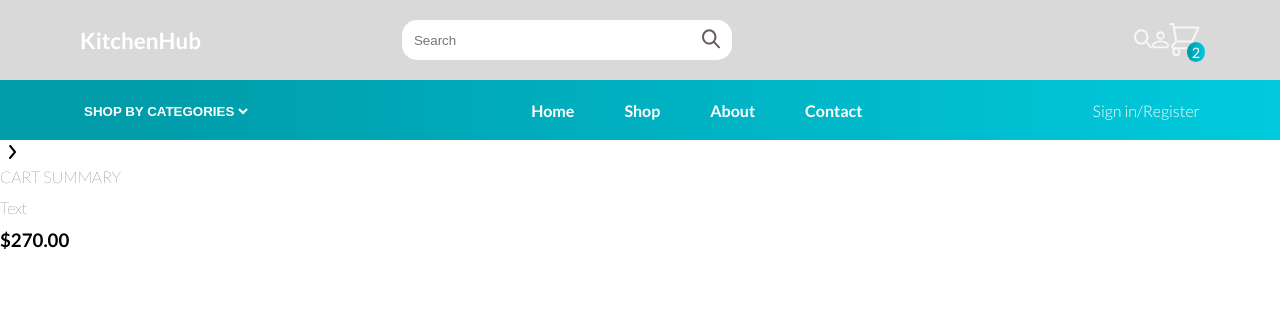
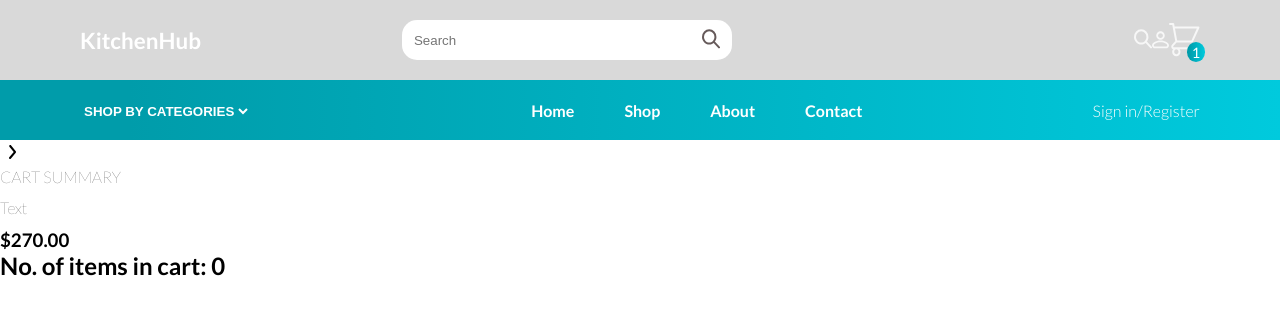
Before and after one commit to TORY-SKY/KITCHENHUB, a React (Vite) app: page /cartpage in a window 1280 px wide. Shown: the top 314 px of the page. Built offline with nearby package versions, Linux system fonts and the light colour scheme; a web font is replaced by a local one.

Commit message:
typescript eror fixed. now im faced with log-script error

```diff
--- a/src/components/Home.tsx
+++ b/src/components/Home.tsx
@@ -6,14 +6,14 @@ import card3 from "../assets/products/payment_icon3.png";
 import Navigationbar from "./Navbar/Navigationbar";
 import { useState } from "react";
 import { useProducts, Product } from "./ContextAPI/ContextProvider";
-import { ProductCardProps } from "./ProductInterface";
 
-const { dispatch } = useProducts;
-const addToCart = (product: Product) => {
-  dispatch({ type: "ADD_TO_CART", payload: product });
-};
 const Home: React.FC = () => {
   // const [products, setProducts] = useState([]);
+  const { state, dispatch } = useProducts();
+  const addToCart = (product: Product) => {
+    dispatch({ type: "ADD_TO_CART", payload: product });
+    console.log(state.cart);
+  };
   const [productState, setproductState] = useState(Products);
 
   const handleScrollUp = () => {
--- a/src/components/Navbar/Navigationbar.tsx
+++ b/src/components/Navbar/Navigationbar.tsx
@@ -1,6 +1,5 @@
 import { createContext, useContext } from "react";
 import { Link } from "react-router-dom";
-import ContextProvider from "../ContextAPI/ContextProvider";
 
 const Navigationbar = () => {
   return (
@@ -81,7 +80,7 @@ const Navigationbar = () => {
               />
             </svg>
 
-            <span className="cart-counter">2</span>
+            <span className="cart-counter">{1}</span>
           </div>
         </Link>
       </div>
--- a/src/components/ProductCart.tsx
+++ b/src/components/ProductCart.tsx
@@ -1,6 +1,9 @@
+import { useProducts } from "./ContextAPI/ContextProvider";
 import Navigationbar from "./Navbar/Navigationbar";
 
 const ProductCart = () => {
+  const { state } = useProducts();
+
   // const { id, category, image, price } = props.data;
   // // console.log(id);
   return (
@@ -29,6 +32,7 @@ const ProductCart = () => {
             <div className="total-price-container">
               <p className="total-text">Text</p>
               <h3>$270.00</h3>
+              <h1>No. of items in cart: {state.cart.length}</h1>
             </div>
           </div>
         </div>
```
